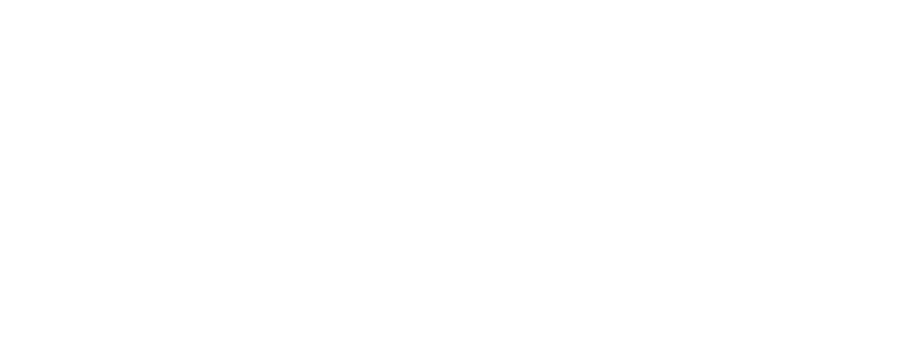
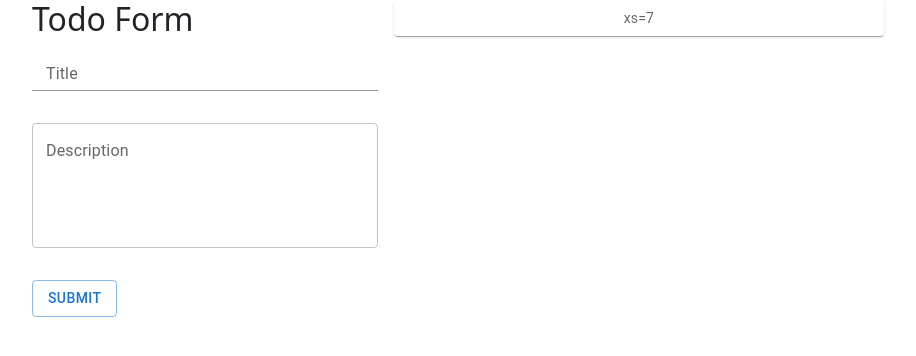
Before and after one commit to KirillGromyko09/React_Homeworks, a React (Vite) app: page / in a window 1280 px wide. Shown: the top 356 px of the page, without its empty margins (182-1098 px from the left). Built offline with nearby package versions, Linux system fonts and the light colour scheme; the HTML template or start-up script is replaced by a standard one.

Commit message:
completed

```diff
--- a/src/App.jsx
+++ b/src/App.jsx
@@ -1,8 +1,21 @@
 import { useState } from "react";
-
+import { Container, Grid } from "@mui/material";
+import Item from "./components/styled/Item.jsx";
+import TodoForm from "./components/form/TodoForm";
 
 function App() {
-  return
+  return (
+    <Container maxWidth="md">
+      <Grid container spacing={2}>
+        <Grid item xs={5}>
+          <TodoForm />
+        </Grid>
+        <Grid item xs={7}>
+          <Item>xs=7</Item>
+        </Grid>
+      </Grid>
+    </Container>
+  );
 }
 
 export default App;
--- /dev/null
+++ b/src/components/form/TodoForm/TodoForm.jsx
@@ -0,0 +1,62 @@
+import React from "react";
+import {
+  Box,
+  Button,
+  FormControl,
+  Input,
+  InputLabel,
+  Stack,
+  TextField,
+} from "@mui/material";
+import { useFormik } from "formik";
+import * as Yup from "yup";
+
+const validationSchema = Yup.object();
+const TodoForm = () => {
+  const formik = useFormik({
+    initialValues: {
+      title: "",
+      description: "",
+    },
+    onSubmit: (values) => {
+      console.log(values);
+    },
+  });
+  return (
+    <Box>
+      <h2>Todo Form</h2>
+      <form onSubmit={formik.handleSubmit}>
+        <Stack mb={4}>
+          <FormControl>
+            <InputLabel htmlFor="todo-title">Title</InputLabel>
+            <Input
+              name="title"
+              type="text"
+              id="todo-title"
+              size="small"
+              onChange={formik.handleChange}
+              value={formik.values.title}
+            />
+          </FormControl>
+        </Stack>
+        <Stack mb={4}>
+          <FormControl>
+            <TextField
+              name="description"
+              multiline
+              label="Description"
+              rows={4}
+              onChange={formik.handleChange}
+              value={formik.values.description}
+            />
+          </FormControl>
+        </Stack>
+        <Button variant="outlined" type="submit">
+          Submit
+        </Button>
+      </form>
+    </Box>
+  );
+};
+
+export default TodoForm;
--- /dev/null
+++ b/src/components/form/TodoForm/index.js
@@ -0,0 +1,2 @@
+import TodoForm from "./TodoForm.jsx";
+export default TodoForm;
--- /dev/null
+++ b/src/components/styled/Item.jsx
@@ -0,0 +1,10 @@
+import { Paper, styled } from "@mui/material";
+
+const Item = styled(Paper)(({ theme }) => ({
+  backgroundColor: theme.palette.mode === "dark" ? "#1A2027" : "#fff",
+  ...theme.typography.body2,
+  padding: theme.spacing(1),
+  textAlign: "center",
+  color: theme.palette.text.secondary,
+}));
+export default Item;
```
Also changed, not shown: package.json (+6 -1 lines), 1 other file (tests, documents, lock files or other folders).
